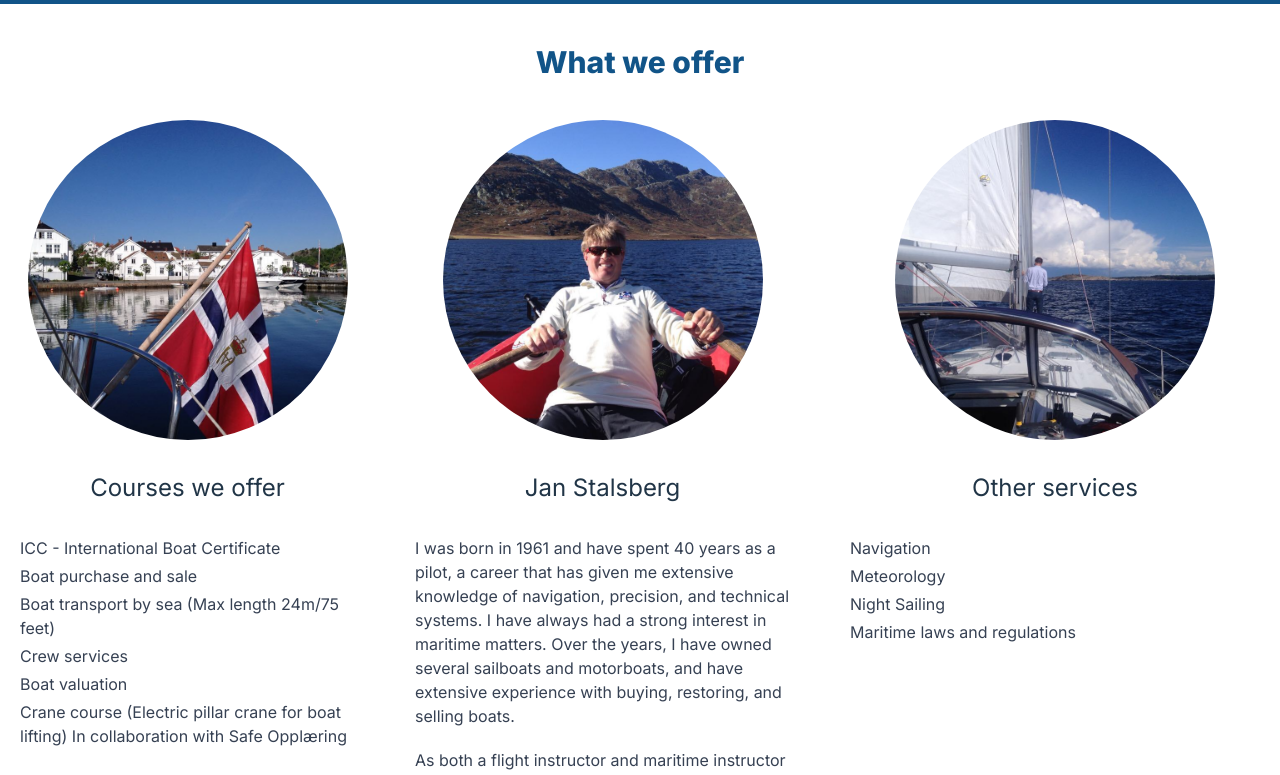
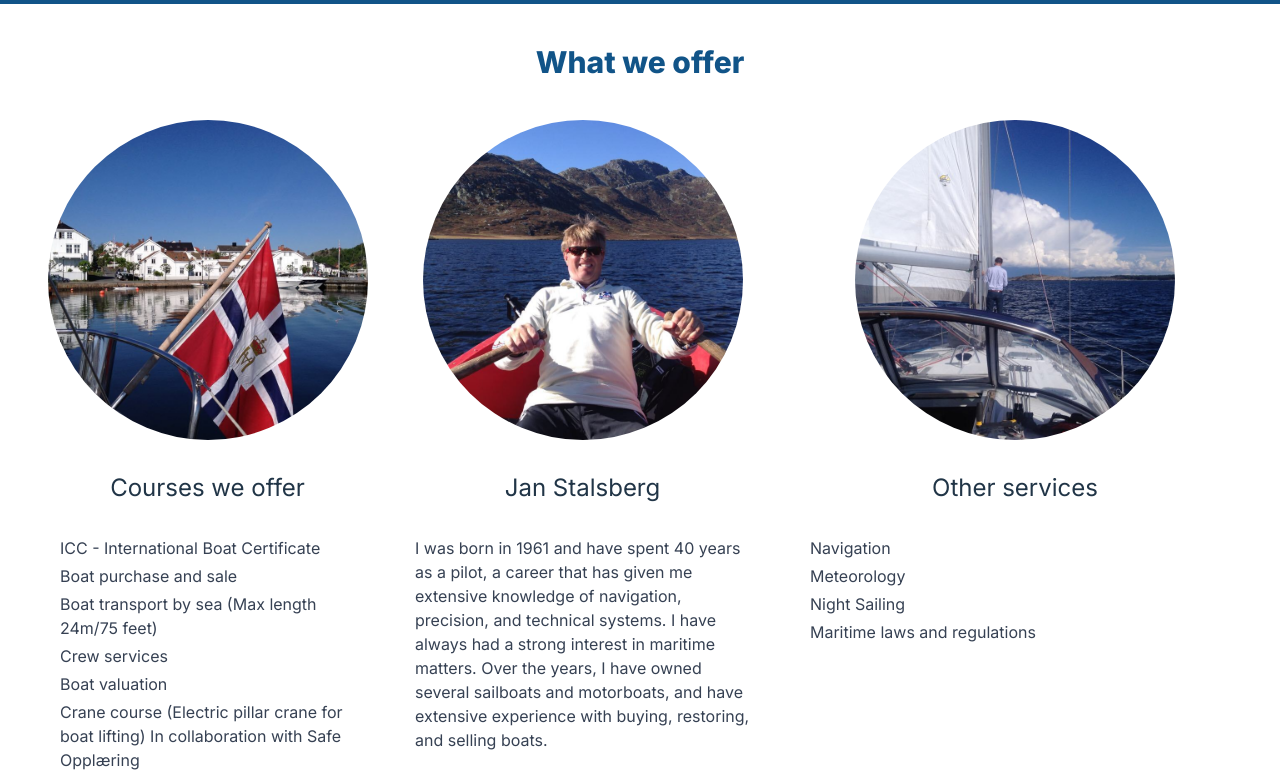
Before and after one commit to AnnaSkudsveen/js-arctic, a React (Vite) app: page / in a window 1280 px wide. Shown: the part 580-1355 px from the top of the page. Built offline with nearby package versions, Linux system fonts and the light colour scheme.

Commit message:
fix: add padding on about section

```diff
--- a/src/home.jsx
+++ b/src/home.jsx
@@ -45,7 +45,7 @@ function Homepage() {
           {language === "NO" ? "Hva vi tilbyr" : "What we offer"}
         </h2>
 
-        <section className="flex flex-col lg:flex-row items-center lg:items-start justify-center gap-10 lg:gap-10 lg:mx-20 w-full">
+        <section className="flex flex-col lg:flex-row items-center px-10 lg:items-start justify-center gap-10 lg:gap-10 lg:mx-20 w-full">
           <div className="flex flex-col items-center justify-start gap-8 w-full max-w-[450px] text-center">
             <img
               src={flaggBaat}
```
